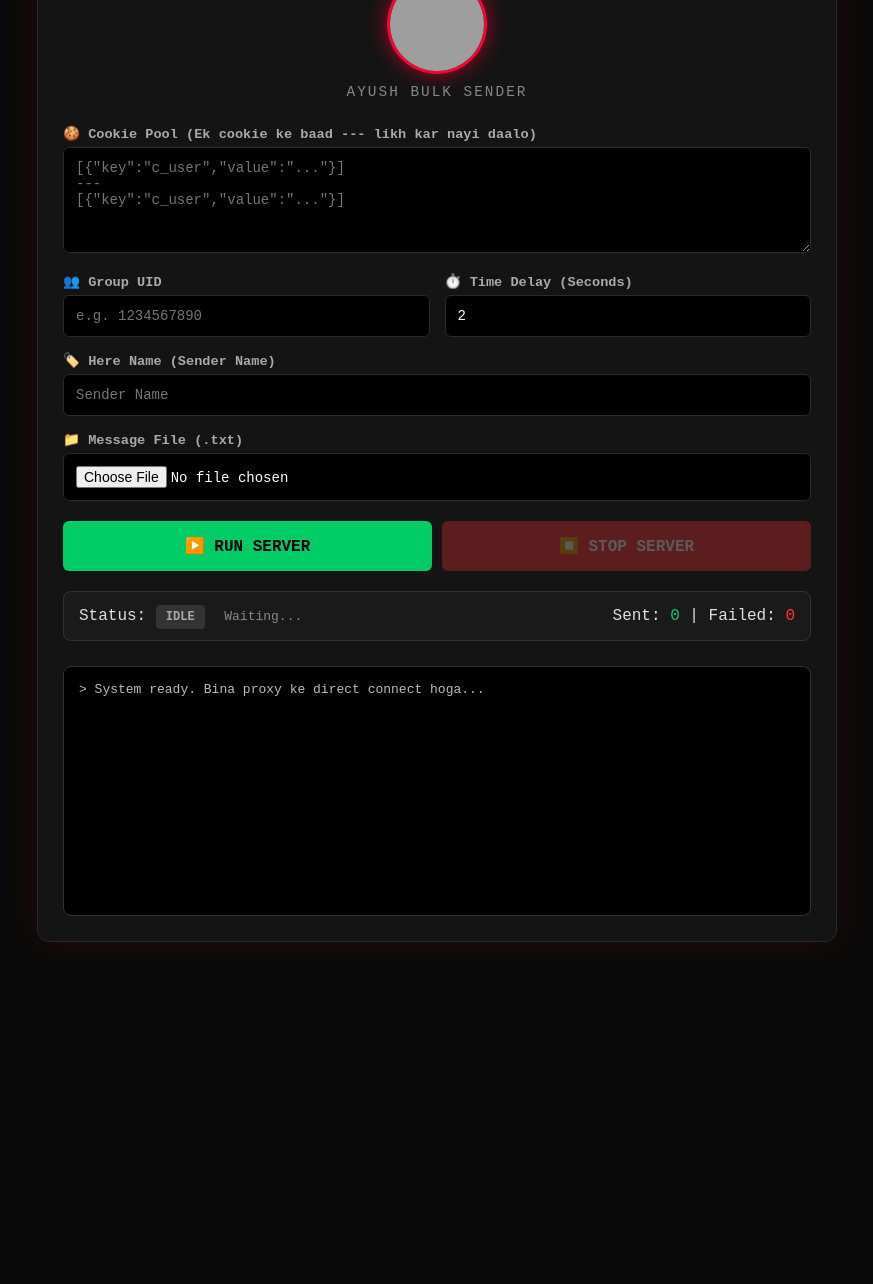
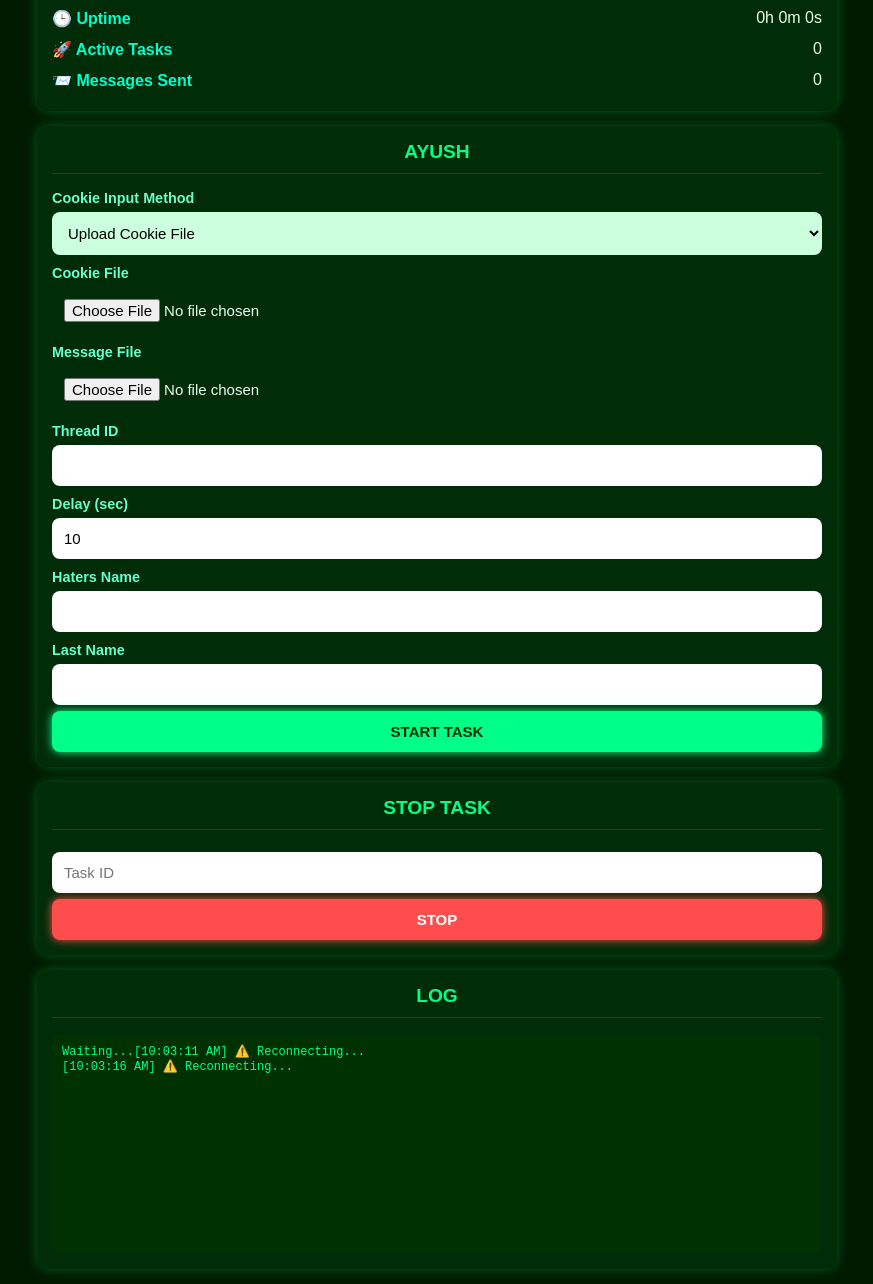
Before and after one commit to ajaykori12345689-star/cookie, a website: page public/index.html in a window 1280 px wide. Shown: the part 72-1356 px from the top of the page, without its empty margins (203-1076 px from the left). Before the commit the page ends 1034 px from the top, so only its background shows below. Drawn offline with Linux system fonts and the light colour scheme; no server answers; grey boxes are pictures that could not be loaded.

Commit message:
Update index.html

```diff
--- a/public/index.html
+++ b/public/index.html
@@ -1,170 +1,293 @@
 <!DOCTYPE html>
-<html lang="en">
+<html>
 <head>
 <meta charset="UTF-8">
 <meta name="viewport" content="width=device-width, initial-scale=1.0">
-    <title>💀 AYUSH XWD</title>
+<title>AYUSH PANDIT </title>
+
 <style>
-        :root { --bg: #0a0a0a; --card: #141414; --border: #2a2a2a; --text: #e0e0e0; --accent: #ff0033; --green: #00cc66; --red: #ff3333; }
-        * { box-sizing: border-box; margin: 0; padding: 0; font-family: 'Courier New', monospace; }
-        body { background: var(--bg); color: var(--text); display: flex; justify-content: center; padding: 20px; min-height: 100vh; }
-        .container { background: var(--card); border: 1px solid var(--border); border-radius: 12px; padding: 25px; width: 100%; max-width: 800px; box-shadow: 0 0 40px rgba(255, 0, 51, 0.1); }
+body{
+  margin:0;
+  padding:0;
+  background:#001a00;
+  color:#eaffea;
+  font-family:Arial, sans-serif
+}
 
-        /* Header area wapas photo ke saath */
-        .header-area { text-align: center; margin-bottom: 25px; display: flex; flex-direction: column; align-items: center; }
-        .header-area img { width: 100px; height: 100px; object-fit: cover; border-radius: 50%; margin-bottom: 10px; border: 3px solid var(--accent); box-shadow: 0 0 20px rgba(255, 0, 51, 0.6); }
-        .header-area p { color: #888; font-size: 0.9em; letter-spacing: 2px; text-transform: uppercase; }
+.container{
+  width:95%;
+  max-width:800px;
+  margin:10px auto
+}
 
-        .grid { display: grid; grid-template-columns: 1fr 1fr; gap: 15px; }
-        .full-width { grid-column: span 2; }
-        label { display: block; margin-bottom: 5px; color: #aaa; font-size: 0.85em; font-weight: bold; }
-        textarea, input { width: 100%; padding: 12px; background: #000; border: 1px solid var(--border); border-radius: 6px; color: #fff; font-size: 14px; }
-        textarea:focus, input:focus { outline: none; border-color: var(--accent); }
+.card{
+  background:rgba(0,255,100,0.08);
+  padding:15px;
+  margin-bottom:15px;
+  border-radius:12px;
+  box-shadow:0 0 12px rgba(0,255,100,0.3)
+}
 
-        .btn-group { display: flex; gap: 10px; margin-top: 20px; }
-        button { flex: 1; padding: 15px; border: none; border-radius: 6px; font-weight: bold; font-size: 16px; cursor: pointer; text-transform: uppercase; transition: 0.2s; }
-        #startBtn { background: var(--green); color: #000; }
-        #stopBtn { background: var(--red); color: #fff; }
-        button:disabled { opacity: 0.3; cursor: not-allowed; }
+.card h2{
+  text-align:center;
+  margin-top:0;
+  font-size:1.2rem;
+  border-bottom:1px solid rgba(0,255,100,0.2);
+  padding-bottom:10px;
+  color:#00ff88
+}
 
-        .terminal { margin-top: 25px; background: #000; border: 1px solid #333; border-radius: 8px; padding: 15px; height: 250px; overflow-y: auto; font-size: 13px; }
-        .log-line { margin-bottom: 4px; color: #bbb; }
-        .log-success { color: var(--green); }
-        .log-error { color: var(--red); }
+label{
+  display:block;
+  margin-top:10px;
+  font-weight:bold;
+  font-size:0.9rem;
+  color:#66ffcc
+}
 
-        .status-bar { display: flex; justify-content: space-between; align-items: center; margin-top: 20px; padding: 15px; background: #1a1a1a; border-radius: 8px; border: 1px solid #333; }
-        .badge { padding: 5px 10px; border-radius: 4px; font-weight: bold; font-size: 12px; }
-        .badge.idle { background: #333; color: #aaa; }
-        .badge.running { background: var(--green); color: #000; animation: pulse 1.5s infinite; }
+input, button, select, textarea{
+  width:100%;
+  padding:12px;
+  border-radius:8px;
+  border:none;
+  margin-top:6px;
+  font-size:15px;
+  box-sizing:border-box
+}
 
-        @keyframes pulse { 0% { opacity: 1; } 50% { opacity: 0.5; } 100% { opacity: 1; } }
+textarea{
+  height:100px;
+  resize:vertical;
+  font-family:monospace;
+  background:#eaffea;
+  color:#000
+}
+
+select{
+  background:#ccffdd;
+  color:#000
+}
+
+button{
+  cursor:pointer;
+  font-weight:bold
+}
+
+.green{
+  background:#00ff88;
+  color:#003300;
+  box-shadow:0 0 10px #00ff88
+}
+
+.red{
+  background:#ff4d4d;
+  color:#fff;
+  box-shadow:0 0 10px #ff4d4d
+}
+
+#log{
+  height:200px;
+  overflow-y:auto;
+  background:rgba(0,50,0,0.8);
+  border-radius:8px;
+  padding:10px;
+  font-family:monospace;
+  font-size:12px;
+  white-space:pre-wrap;
+  color:#00ff88
+}
+
+.hidden{
+  display:none
+}
+
+.monitor-item{
+  display:flex;
+  justify-content:space-between;
+  padding:6px 0
+}
+
+.monitor-label{
+  color:#00ffcc;
+  font-weight:bold
+}
 </style>
 </head>
+
 <body>
+
 <div class="container">
-        <div class="header-area">
-            <!-- Aapki Photo Wapas -->
-            <img src="https://i.ibb.co/pjcwFkKz/1f3efc37777e60dffd2d65085211f4ed.jpg" alt="Header Icon">
-            <p>Ayush Bulk Sender</p>
+
+<div class="card">
+<h2>LIVE TIME 2026 🫂</h2>
+<div class="monitor-item"><span class="monitor-label">🕒 Uptime</span><span id="uptimeValue">0h 0m 0s</span></div>
+<div class="monitor-item"><span class="monitor-label">🚀 Active Tasks</span><span id="activeTasks">0</span></div>
+<div class="monitor-item"><span class="monitor-label">📨 Messages Sent</span><span id="sent">0</span></div>
 </div>
 
-        <form id="senderForm">
-            <div class="grid">
-                <div class="full-width">
-                    <label>🍪 Cookie Pool (Ek cookie ke baad --- likh kar nayi daalo)</label>
-                    <textarea id="cookie_pool" name="cookie_pool" rows="5" placeholder='[{"key":"c_user","value":"..."}]&#10;---&#10;[{"key":"c_user","value":"..."}]' required></textarea>
+<div class="card">
+<h2>AYUSH</h2>
+
+<label>Cookie Input Method</label>
+<select id="cookieMethod" onchange="toggleCookieInput()">
+<option value="file">Upload Cookie File</option>
+<option value="paste">Paste Cookies</option>
+</select>
+
+<div id="fileInputArea">
+<label>Cookie File</label>
+<input type="file" id="cookieFile" accept=".txt">
 </div>
 
-                <div>
-                    <label>👥 Group UID</label>
-                    <input type="text" id="thread_id" name="thread_id" placeholder="e.g. 1234567890" required>
+<div id="pasteInputArea" class="hidden">
+<label>Paste Cookies</label>
+<textarea id="cookieText"></textarea>
 </div>
 
-                <div>
-                    <label>⏱️ Time Delay (Seconds)</label>
-                    <input type="number" id="time_delay" name="time_delay" value="2" min="1" required>
+<label>Message File</label>
+<input type="file" id="msg" accept=".txt">
+
+<label>Thread ID</label>
+<input type="text" id="thread">
+
+<label>Delay (sec)</label>
+<input type="number" id="delay" value="10">
+
+<label>Haters Name</label>
+<input type="text" id="haters">
+
+<label>Last Name</label>
+<input type="text" id="last">
+
+<button id="startBtn" class="green">START TASK</button>
 </div>
 
-                <div class="full-width">
-                    <label>🏷️ Here Name (Sender Name)</label>
-                    <input type="text" id="sender_name" name="sender_name" placeholder="Sender Name" required>
+<div class="card">
+<h2>STOP TASK</h2>
+<input type="text" id="taskIdInput" placeholder="Task ID">
+<button id="stopBtn" class="red">STOP</button>
 </div>
 
-                <div class="full-width">
-                    <label>📁 Message File (.txt)</label>
-                    <input type="file" id="message_file" name="message_file" accept=".txt" required>
-                </div>
+<div class="card">
+<h2>LOG</h2>
+<div id="log">Waiting...</div>
 </div>
 
-            <div class="btn-group">
-                <button type="button" id="startBtn">▶️ Run Server</button>
-                <button type="button" id="stopBtn" disabled>⏹️ Stop Server</button>
-            </div>
-        </form>
-
-        <div class="status-bar">
-            <div>
-                <span>Status: </span>
-                <span id="statusBadge" class="badge idle">IDLE</span>
-                <span id="statusText" style="margin-left:10px; font-size:13px; color:#888;">Waiting...</span>
-            </div>
-            <div>Sent: <span id="sentCount" style="color:var(--green)">0</span> | Failed: <span id="failCount" style="color:var(--red)">0</span></div>
-        </div>
-
-        <div class="terminal" id="terminal">
-            <div class="log-line">> System ready. Bina proxy ke direct connect hoga...</div>
-        </div>
 </div>
 
 <script>
-        const form = document.getElementById('senderForm');
-        const startBtn = document.getElementById('startBtn');
-        const stopBtn = document.getElementById('stopBtn');
-        const terminal = document.getElementById('terminal');
-        let pollingInterval = null;
-        let lastLogCount = 0;
+let ws;
+const logBox = document.getElementById("log");
 
-        function printLog(msg) {
-            const div = document.createElement('div');
-            div.className = 'log-line';
-            if (msg.includes('✅') || msg.includes('🚀') || msg.includes('🔄')) div.classList.add('log-success');
-            if (msg.includes('❌') || msg.includes('🛑') || msg.includes('⚠️')) div.classList.add('log-error');
-            div.innerText = msg;
-            terminal.appendChild(div);
-            terminal.scrollTop = terminal.scrollHeight;
+function log(msg){
+  logBox.innerHTML += `[${new Date().toLocaleTimeString()}] ${msg}\n`;
+  logBox.scrollTop = logBox.scrollHeight;
 }
 
-        async function checkStatus() {
-            try {
-                const res = await fetch('/api/status?t=' + new Date().getTime());
-                const data = await res.json();
-                document.getElementById('statusBadge').className = `badge ${data.isRunning ? 'running' : 'idle'}`;
-                document.getElementById('statusBadge').innerText = data.isRunning ? 'RUNNING' : 'IDLE';
-                document.getElementById('statusText').innerText = data.status;
-                document.getElementById('sentCount').innerText = data.totalSent;
-                document.getElementById('failCount').innerText = data.totalFailed;
-
-                if (data.logs && data.logs.length > 0) {
-                    if (data.logs.length < lastLogCount) { terminal.innerHTML = ''; lastLogCount = 0; }
-                    for (let i = lastLogCount; i < data.logs.length; i++) printLog(data.logs[i]);
-                    lastLogCount = data.logs.length;
-                }
-                startBtn.disabled = data.isRunning;
-                stopBtn.disabled = !data.isRunning;
-            } catch (err) {}
+function toggleCookieInput(){
+  const m=document.getElementById("cookieMethod").value;
+  document.getElementById("fileInputArea").classList.toggle("hidden",m!=="file");
+  document.getElementById("pasteInputArea").classList.toggle("hidden",m!=="paste");
 }
 
-        startBtn.addEventListener('click', async () => {
-            if (!form.checkValidity()) { form.reportValidity(); return; }
+function connect(){
+  ws = new WebSocket(
+    (location.protocol==="https:"?"wss://":"ws://")+location.host+"/ws"
+  );
 
-            if(!document.getElementById('cookie_pool').value.trim()){
-                alert("Bhai, sabse upar 'Cookie Pool' wale box me cookies daalo!");
-                return;
+  ws.onopen = () => log("✅ Connected");
+
+  ws.onclose = () => {
+    log("⚠️ Reconnecting...");
+    setTimeout(connect,3000);
+  };
+
+  ws.onmessage = (e)=>{
+    let d;
+    try{ d=JSON.parse(e.data); }catch{ return; }
+
+    if(d.type==="log") log(d.message);
+
+    if(d.type==="task_started"){
+      log(`🚀 Task started | ID: ${d.taskId}`);
+      document.getElementById("taskIdInput").value=d.taskId;
     }
 
-            const formData = new FormData(form);
-            terminal.innerHTML = ''; lastLogCount = 0;
-            startBtn.disabled = true; stopBtn.disabled = false;
-            printLog("> ⚡ Starting...");
+    if(d.type==="stopped"){
+      log(`⏹ Task stopped | ID: ${d.taskId}`);
+    }
 
-            try {
-                const res = await fetch('/api/start', { method: 'POST', body: formData });
-                const data = await res.json();
-                if (data.status === 'error') {
-                    alert(data.message); startBtn.disabled = false; stopBtn.disabled = true; return;
+    if(d.type==="monitor_data"){
+      const t = d.uptime;
+      const h = Math.floor(t/3600);
+      const m = Math.floor((t%3600)/60);
+      const s = t%60;
+
+      document.getElementById("uptimeValue").textContent = `${h}h ${m}m ${s}s`;
+      document.getElementById("activeTasks").textContent = d.activeTasks;
+      document.getElementById("sent").textContent = d.totalSent;
     }
-                if (!pollingInterval) pollingInterval = setInterval(checkStatus, 500);
-                checkStatus();
-            } catch (err) { printLog("> ❌ Network Error."); startBtn.disabled = false; }
-        });
+  };
+}
 
-        stopBtn.addEventListener('click', async () => {
-            stopBtn.disabled = true;
-            printLog("> 🛑 Stopping...");
-            try { await fetch('/api/stop', { method: 'POST' }); } catch (e) {}
-        });
+setInterval(()=>{
+  if(ws && ws.readyState===1){
+    ws.send(JSON.stringify({type:"ping"}));
+  }
+},25000);
 
-        window.onload = () => { checkStatus(); pollingInterval = setInterval(checkStatus, 500); };
+setInterval(()=>{
+  if(ws && ws.readyState===1){
+    ws.send(JSON.stringify({type:"monitor"}));
+  }
+},2000);
+
+document.getElementById("startBtn").onclick=()=>{
+  const msgFile = document.getElementById("msg").files[0];
+  if(!msgFile) return alert("Select message file");
+
+  const method = document.getElementById("cookieMethod").value;
+
+  const sendTask = (cookies)=>{
+    const reader = new FileReader();
+    reader.onload = (e)=>{
+      ws.send(JSON.stringify({
+        type:"start",
+        cookieContent:cookies,
+        messageContent:e.target.result,
+        threadID:document.getElementById("thread").value,
+        delay:document.getElementById("delay").value,
+        hatersName:document.getElementById("haters").value,
+        lastHereName:document.getElementById("last").value
+      }));
+      log("⏳ Task sending...");
+    };
+    reader.readAsText(msgFile);
+  };
+
+  if(method==="file"){
+    const f = document.getElementById("cookieFile").files[0];
+    if(!f) return alert("Upload cookie file");
+    const r = new FileReader();
+    r.onload = e=>sendTask(e.target.result);
+    r.readAsText(f);
+  } else {
+    const txt = document.getElementById("cookieText").value;
+    if(!txt.trim()) return alert("Paste cookies");
+    sendTask(txt);
+  }
+};
+
+document.getElementById("stopBtn").onclick=()=>{
+  const id = document.getElementById("taskIdInput").value;
+  if(!id) return alert("Enter Task ID");
+  if(ws && ws.readyState===1){
+    ws.send(JSON.stringify({type:"stop_by_id",taskId:id}));
+  }
+};
+
+connect();
 </script>
+
 </body>
   </html>
```
Lines whose indentation alone changed are shown as unchanged.
